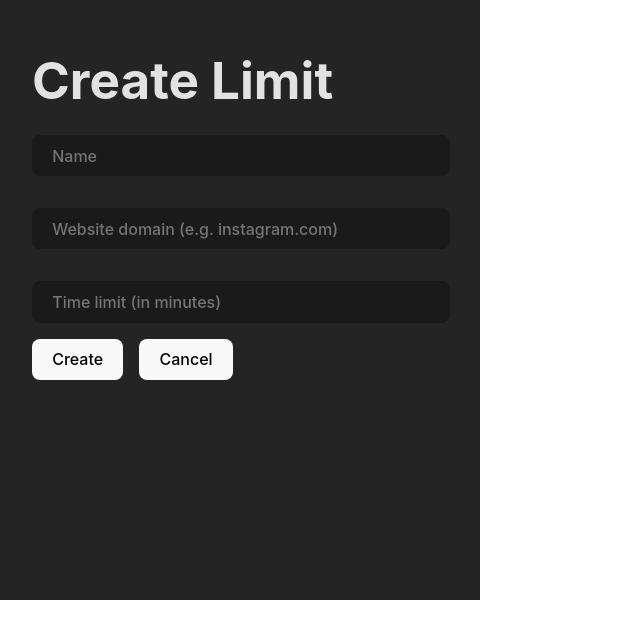
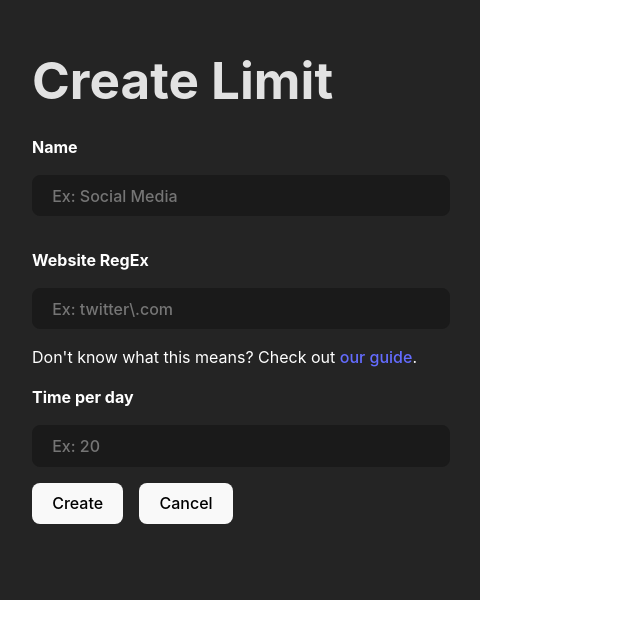
Before and after one commit to borisnezlobin/lim, a React (Vite) app: page / in a window 1280 px wide. Both pictures are taken after a click on the button "Create Limit". Shown: the top 638 px of the page, without its empty margins (0-640 px from the left). Built offline with nearby package versions, Linux system fonts and the light colour scheme; a web font is replaced by a local one.

Commit message:
make edit page make more sense

```diff
--- a/html/install.html
+++ b/html/install.html
@@ -75,7 +75,7 @@
         }
 
         .container {
-            max-width: 48rem;
+            max-width: 32rem;
             margin-left: auto;
             margin-right: auto;
             padding: 2rem;
--- a/html/regexlimits.html
+++ b/html/regexlimits.html
@@ -26,6 +26,7 @@
             margin: 0;
             overflow-x: hidden;
             line-height: 1.5;
+            padding-bottom: 2rem;
         }
 
         a {
@@ -75,7 +76,7 @@
         }
 
         .container {
-            max-width: 48rem;
+            max-width: 32rem;
             margin-left: auto;
             margin-right: auto;
             padding: 2rem;
--- a/src/pages/AddOrEditLimit.tsx
+++ b/src/pages/AddOrEditLimit.tsx
@@ -16,6 +16,7 @@ function AddOrEditLimitPage() {
     const nav = useNavigate();
 
     const submit = () => {
+        // todo: validate input (IMPORTANT (ish))
         if (isAdding) {
             addLimit(name, website, parseFloat(time));
         } else {
@@ -24,26 +25,19 @@ function AddOrEditLimitPage() {
         nav("/");
     }
 
+    // @ts-expect-error should work
+    const url = browser.runtime.getURL("html/regexlimits.html");
+
     return (
         <div>
             <h1>{isAdding ? "Create" : "Edit"} Limit</h1>
             <form style={{ width: "100%" }}>
-                <input
-                    placeholder='Name'
-                    value={name}
-                    onChange={(e) => setName(e.target.value)}
-                />
-                <input
-                    placeholder='Website domain (e.g. instagram.com)'
-                    value={website}
-                    onChange={(e) => setWebsite(e.target.value)}
-                />
-                <input
-                    placeholder="Time limit (in minutes)"
-                    value={time}
-                    type='number'
-                    onChange={(e) => setTime(e.target.value)}
-                />
+                <InputWithTitle placeholder="Ex: Social Media" title='Name' value={name} onChange={setName} />
+                <InputWithTitle placeholder='Ex: twitter\.com' title='Website RegEx' value={website} onChange={setWebsite} />
+                <p>
+                    Don't know what this means? Check out <a href={url} target="_blank" rel="noopener noreferrer">our guide</a>.
+                </p>
+                <InputWithTitle placeholder="Ex: 20" title='Time per day' value={time} onChange={setTime} />
             </form>
 
             <button onClick={submit} style={{
@@ -58,4 +52,19 @@ function AddOrEditLimitPage() {
     )
 }
 
+const InputWithTitle = ({ title, placeholder, value, onChange }: { title: string, value: string, placeholder?: string, onChange: (value: string) => void }) => {
+    return (
+        <div>
+            <p style={{ fontWeight: 'bold', marginTop: '1rem', marginBottom: 0 }}>
+                {title}
+            </p>
+            <input
+                value={value}
+                placeholder={placeholder ?? title}
+                onChange={(e) => onChange(e.target.value)}
+            />
+        </div>
+    )
+}
+
 export { AddOrEditLimitPage }
```
